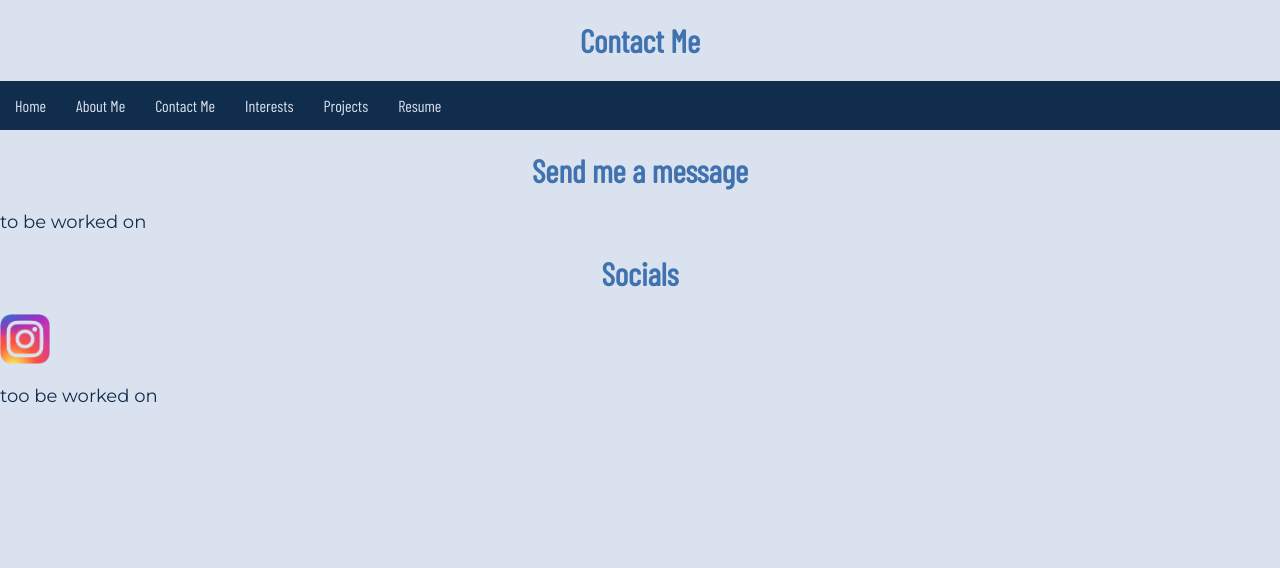
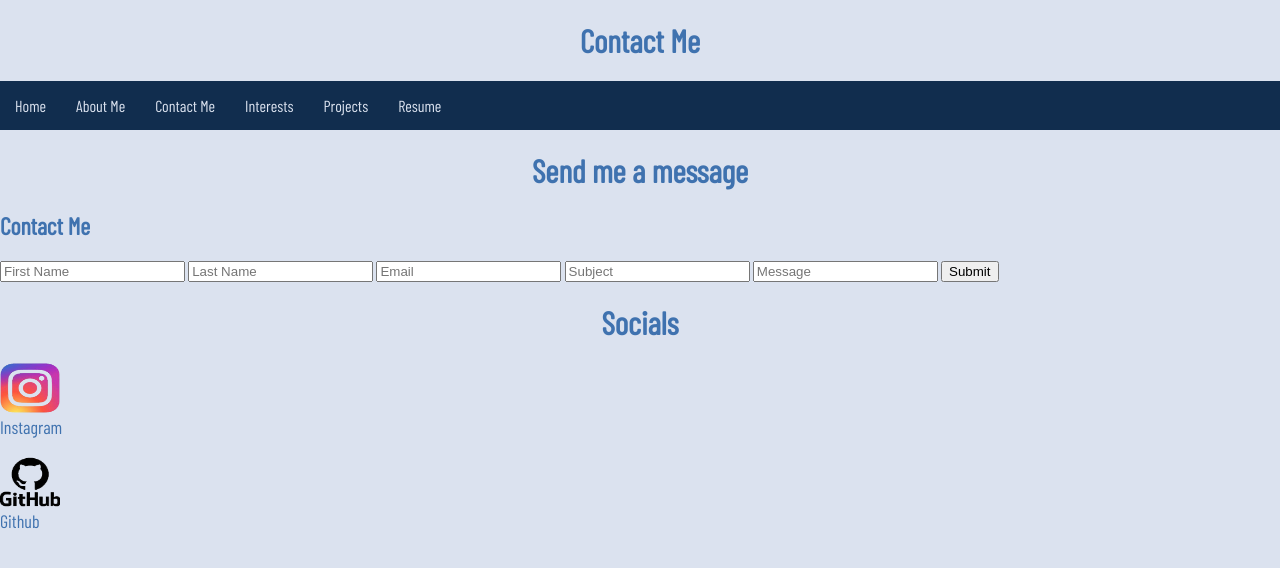
Before and after one commit to Unhabit/unhabit.github.io, a plain HTML site: page contact_me.html in a window 1280 px wide. Drawn offline with nearby package versions, Linux system fonts and the light colour scheme.

Commit message:
Added psuedo classes

```diff
--- a/contact_me.html
+++ b/contact_me.html
@@ -21,9 +21,24 @@
     </nav>
 </body>
 <h1>Send me a message</h1>
-<p> to be worked on</p>
-
+<form action="#" method="post">
+    <h2>Contact Me</h2>
+    <input type="text" name="first_name" placeholder="First Name" required>
+    <input type="text" name="last_name" placeholder="Last Name" required>
+    <input type="email" name="email" placeholder="Email" required>
+    <input type="text" name="subject" placeholder="Subject" required>
+    <input type="text" name="text box" placeholder="Message" required>
+    <button type="submit">Submit</button>
+    </form>
 <h1>Socials</h1>
-<a target="_blank" href="https://www.instagram.com/mankyebsc/"><img src="images/Instagram.png" alt="My instgram" width="50" height="50" /></a>
-<p>too be worked on</p>
+<style>
+a:active {
+    background-color: #bccae3;
+}
+</style>
+<a target="_blank" href="https://www.instagram.com/mankyebsc/"><img src="images/Instagram.png" alt="My instgram" width="60" height="50" /></a>
+<figcaption> <a target="_blank" href="https://www.instagram.com/mankyebsc/">Instagram</a></figcaption>
+<br>
+<a target="_blank" href="https://github.com/Unhabit"><img src="images/githublogo.png" alt="My Github" width="60" height="50" /></a>
+<figcaption> <a target="_blank" href="https://github.com/Unhabit">Github</a></figcaption>
 </html>
```
Also changed, not shown: images/githublogo.png (added).
